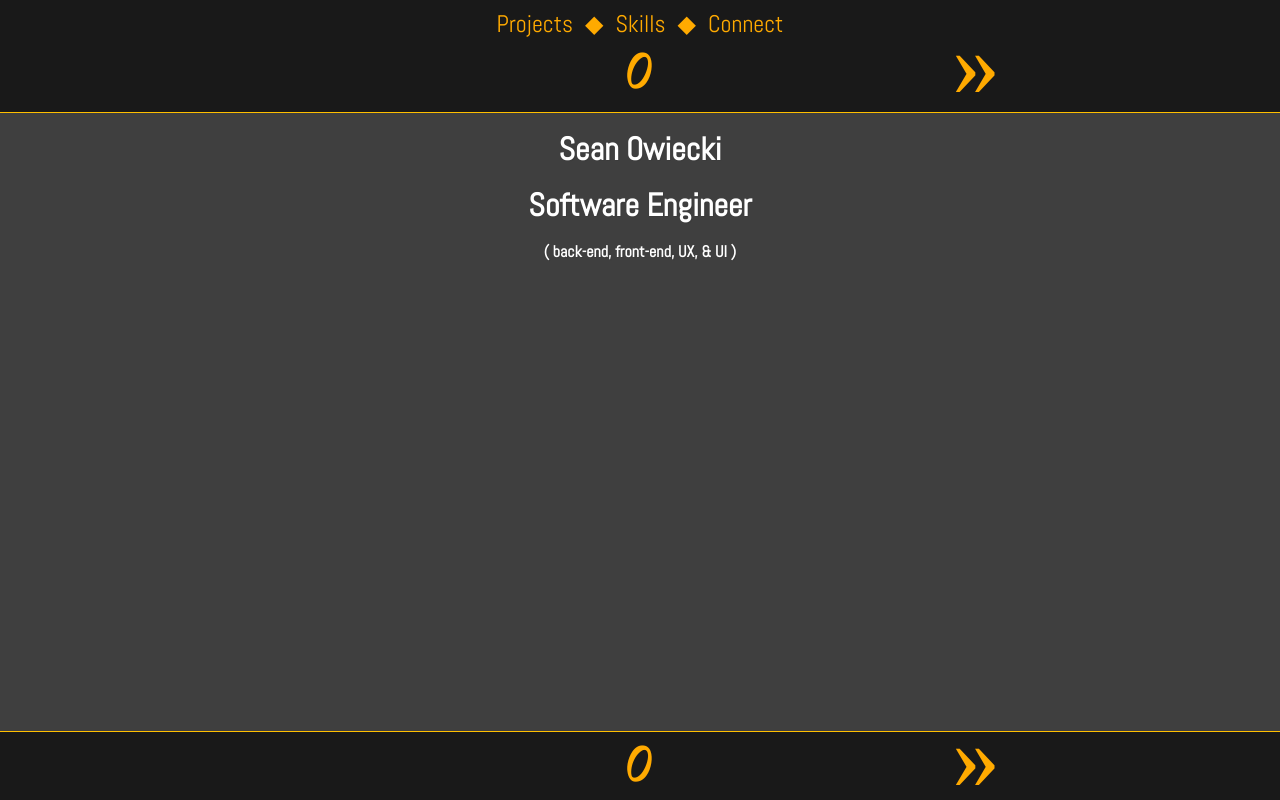
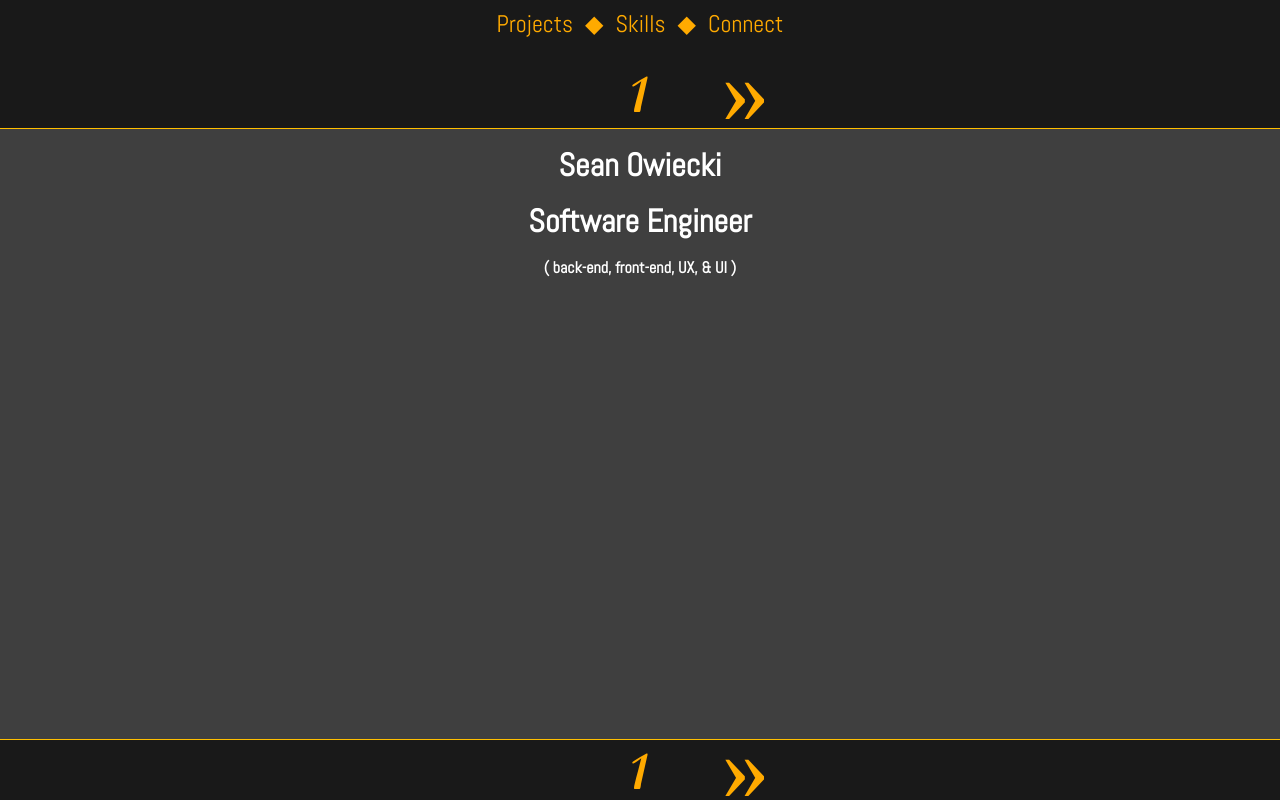
Before and after one commit to Nase00/seanowiecki, a plain HTML site: page index.html in a window 1280 px wide. Drawn offline with Linux system fonts and the light colour scheme; a web font is replaced by a local one.

Commit message:
Fix nav alignment. Add media queries.

```diff
--- a/assets/css/application.css
+++ b/assets/css/application.css
@@ -45,7 +45,6 @@ a:active {
 	width: 320px;
 	font-family: 'Droid Sans Mono';
 	color: #FFFFFF;
-	/*background-color: #000000;*/
 }
 
 .title, h1, h2, h3, h4, h4 > a {
@@ -95,3 +94,9 @@ a.connect {
 	margin: 1em auto;
 	width: 35%;
 }
+
+@media only screen and (min-width: 992px) {
+	#slide {
+		width: 620px;
+	}
+}
--- a/assets/css/images.css
+++ b/assets/css/images.css
@@ -1,12 +1,12 @@
 img {
 	display: block;
-	margin: .25em;
+	margin: .25em auto auto;
 	height: 182px;
 	width: 290px;
 	border: 1px solid #ffbf00;
 }
 img.preview {
-	width: 100%;
+	width: 290px;
 }
 img#me {
 	width: 18em; height: auto;
--- a/assets/css/navigation.css
+++ b/assets/css/navigation.css
@@ -1,11 +1,12 @@
 nav {
+	margin: 0 0 1em 0;
 	text-align: center;
 }
 .nav-arrow {
 	position: absolute;
-	margin: 0 .25em .25em;
+	margin: -.30em .25em .25em;
 	outline: none;
-	line-height: .5em;
+
 	font-family: 'Droid Sans Mono';
 	font-size: 6em;
 	transition: all .25s;
@@ -15,8 +16,8 @@ nav {
 	color: #ffdd7f;
 }
 .nav-arrow:active {
-	font-size: 4em;
-	line-height: .75em;
+	font-size: 5.5em;
+	/*line-height: .75em;*/
 }
 
 .nav-left {
@@ -30,6 +31,7 @@ nav {
 	font-family: 'Norican', cursive;
 	font-size: 3em;
 	color: #ffaa00;
+
 }
 
 .fast-nav {
@@ -47,11 +49,13 @@ header, footer {
 header {
 	margin: 0;
 	padding: .5em 0 0 0;
-	height: 6.5em;
+	height: 7.5em;
 	border-bottom: 1px solid #ffbf00;
 }
 footer {
 	position: fixed;
+	padding: 0 0 .25em 0;
+	height: 3.5em;
 	bottom: 0; left: 0; right: 0;
 	border-top: 1px solid #ffbf00;
 }
@@ -64,3 +68,12 @@ footer {
     -ms-user-select: none;
     user-select: none;
 }
+
+@media only screen and (min-width: 992px) {
+	.nav-left {
+		left: 38%;
+	}
+	.nav-right {
+		right: 38%;
+	}
+}
--- a/assets/js/application.js
+++ b/assets/js/application.js
@@ -44,7 +44,7 @@ var Slide = React.createClass({displayName: "Slide",
           diamond =
             React.createElement("span", {className: "diamond noselect"}, "◆"),
           navigation =
-            React.createElement("nav", null, leftArrow, React.createElement("span", {id: "page-number"}, this.state.page), rightArrow),
+            React.createElement("nav", null, leftArrow, React.createElement("span", {id: "page-number", className: "noselect"}, this.state.page + 1), rightArrow),
           fastNav =
             React.createElement("nav", {className: "fast-nav"},
               React.createElement("a", {key: "project-page", id: "project-page", className: "noselect", href: "#", onClick: this.projectPage}, "Projects"),
```
